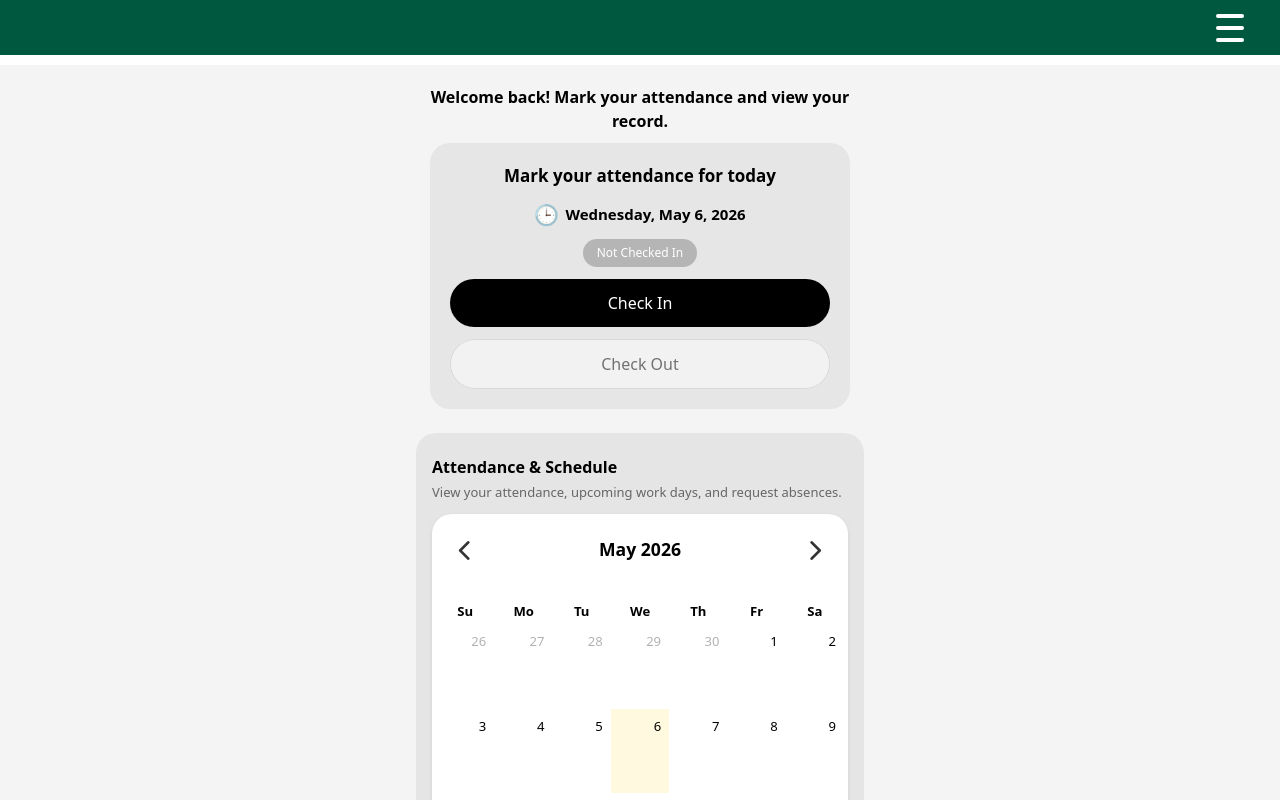
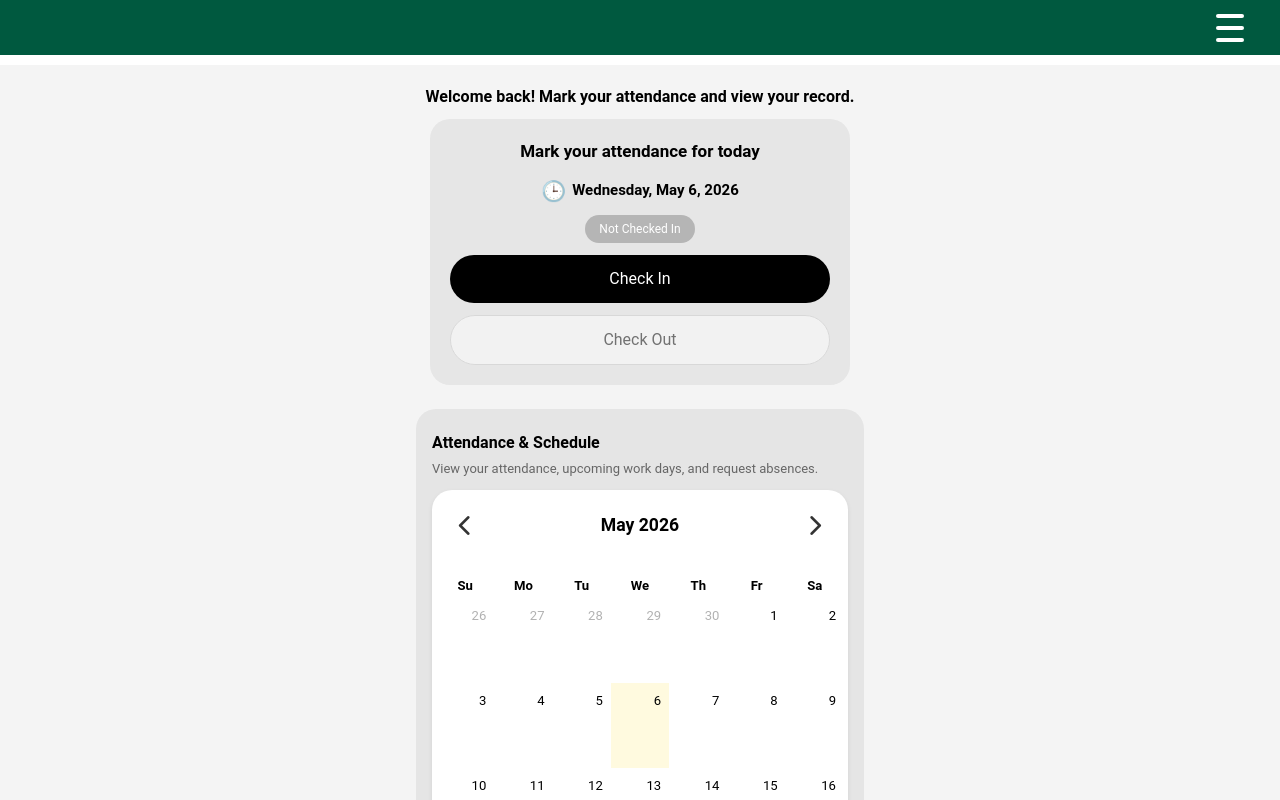
Before and after one commit to UTDallasEPICS/Center-for-Children-and-Families-Attendance-Tracker, a Nuxt app: page / in a window 1280 px wide. Shown: the top 800 px of the page. Built offline with nearby package versions, Linux system fonts and the light colour scheme.

Commit message:
Add Roboto font (regular, medium) to global styles

```diff
--- a/app/assets/css/main.css
+++ b/app/assets/css/main.css
@@ -1,6 +1,9 @@
 @import "tailwindcss";
+@import url("https://fonts.googleapis.com/css2?family=Roboto:wght@400;500&display=swap");
 
 @theme {
+  --font-sans: "Roboto", sans-serif;
+
   /* Brand */
   --color-brand-orange: #E87500;
   --color-brand-green: #154734;
```
